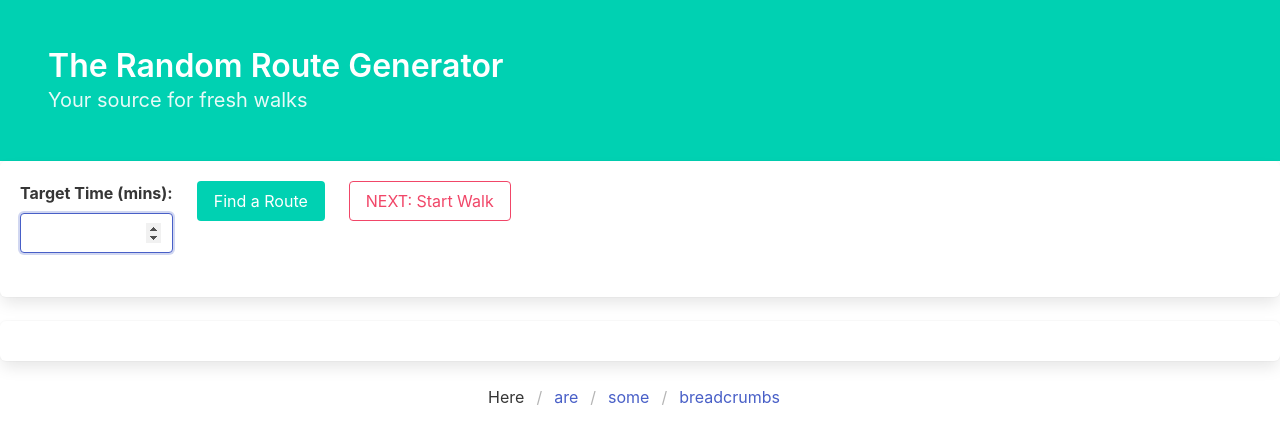
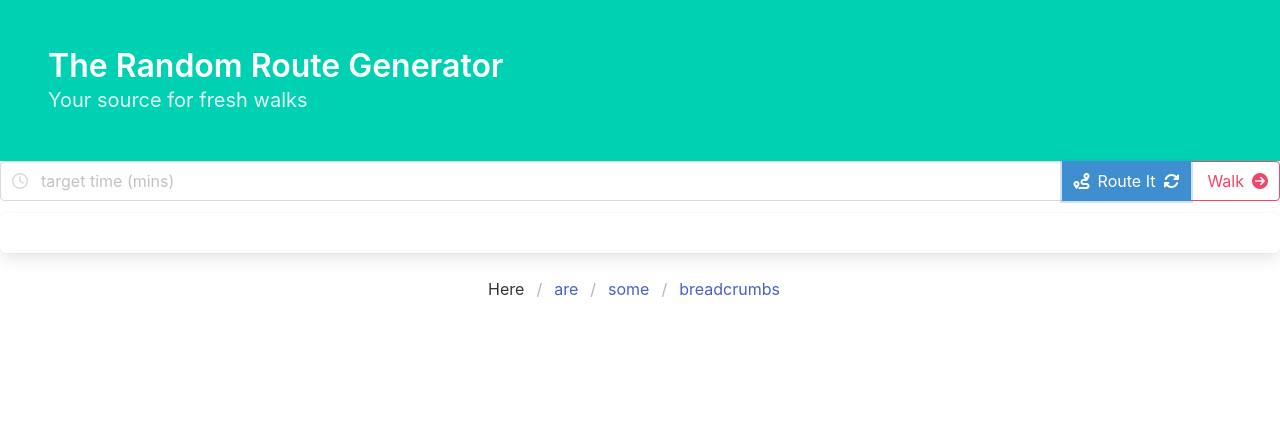
Before and after one commit to gnudrew/WalkFinder-geoDjango, a Django app: template templates/routegen.html in a window 1280 px wide. Shown: the top 444 px of the page. Run offline with Django 3.2, Linux system fonts and the light colour scheme; the template is opened without the code that fills it, so the values that code supplies are empty; some libraries are stand-ins or nearby versions.

Commit message:
learned Bulma; fixed buttons 🐉

```diff
--- a/templates/base.html
+++ b/templates/base.html
@@ -106,37 +106,41 @@
 
     <!-- Buttons -->
     <div class="box">
-        <p class="buttons is-1 is-mobile">
+        <div class="field is-grouped is-grouped-centered">
+            <p class="control">
                 <button id="btn_gps" class="button is-danger" autofocus>
                     <span class="icon">
                         <i class="fas fa-map-marker-alt"></i>
                     </span>
-                <span>Get my location</span>
+                    <span>My Location</span>
                 </button>
+            </p>
+            <p class="control">
                 <button id="btn_toggle" class="button is-info">
                     <span class="icon">
                         <i class="fas fa-keyboard"></i>
                     </span>
-                <span>Manual input</span>
                 </button>
+            </p>
+            <p class="control">
                 <a class="button is-danger is-outlined" href="/routegen/">
                     <span class="icon-text">
-                    <span>Next</span>
+                        <span>Routes</span>
                         <span class="icon">
                             <i class="fas fa-arrow-circle-right"></i>
                         </span>
                     </span>
                 </a>
+            </p>
         </div>
     </div>
 
     <form class="box is-hidden" id="mapgen" action="/mapgen/" method="POST"> {% csrf_token %}
-        <div class="columns">
-            <div class="column is-narrow">
         <div class="field">
-                    <label class="label" for="lat">Latitude:</label>
-                    <div class="control">
-                        <input class = "input"
+            <div class="control has-icons-left">
+                <input class="input"
+                    placeholder="latitude"
+                    title="latitude"
                     type="number"
                     id="lat"
                     name="lat"
@@ -145,14 +149,16 @@
                     step=".00001"
                     value="44.78488"
                     required>
+                <span class="icon is-left">
+                    <i class="fas fa-ruler-vertical"></i>
+                </span>
             </div>
         </div>
-            </div>
-            <div class="column is-narrow">
         <div class="field">
-                    <label class="label" for="lon">Longitude:</label>
-                    <div class="control">
+            <div class="control has-icons-left">
                 <input class="input"
+                    placeholder="longitude"
+                    title="longitude"
                     type="number"
                     id="lon"
                     name="lon"
@@ -161,10 +167,13 @@
                     step=".00001"
                     value="-93.14365"
                     required>
+                <span class="icon is-left">
+                    <i class="fas fa-ruler-horizontal"></i>
+                </span>
             </div>
         </div>
-            </div>
-            <div class="column is-narrow">
+        <div class="field is-grouped is-grouped-centered">
+            <div class="control">
                 <button class="button is-danger" type="submit">Show Map</button>
             </div>
         </div>
--- a/templates/routegen.html
+++ b/templates/routegen.html
@@ -24,13 +24,13 @@
 
 {{except_html|safe}}
 
-<form class="box" id="form_time" action="/routegen/" method="POST"> {% csrf_token %}
-    <div class="columns">
-        <div class="column is-narrow">
-            <div class="field">
-                <label class="label" for="target_time">Target Time (mins):</label>
-                <div class="control">
+<form class="" id="form_time" action="/routegen/" method="POST"> {% csrf_token %}
+    <div class="field has-addons is-centered">
+        <!-- <label class="label" for="target_time">Target Time (mins):</label> -->
+        <div class="control has-icons-left is-expanded">
             <input class = "input"
+                placeholder="target time (mins)"
+                title="target time (mins)"
                 onchange="check(this)"
                 type="number"
                 id="target_time"
@@ -39,25 +39,41 @@
                 max="120"
                 step="1"
                 required
-                        autofocus>
+                >
+            <span class="icon is-left">
+                <i class="far fa-clock"></i>
+            </span>
         </div>
+        <div class="control">
+            <button class="button is-info" id="submit_route" type="submit" autofocus>
+                <span class="icon">
+                    <i class="fas fa-route"></i>
+                </span>
+                <span>Route It</span>
+                <span class="icon">
+                    <i class="fas fa-sync-alt"></i>
+                </span>
+            </button>
         </div>
+        <div class="control">
+            <a class="button is-danger is-outlined" href="/walk">
+                <span>Walk</span>
+                <!-- <span class="icon is-medium">
+                    <i class="fas fa-walking"></i>
+                </span> -->
+                <span class="icon">
+                    <i class="fas fa-arrow-circle-right"></i>
+                </span>
+            </a>
         </div>
-        <div class="column is-narrow">
-            <div class="columns">
-                <div class="column is-narrow">
-                    <button class="button is-primary" id="abc" type="submit">Find a Route</button>
-                </div>
-                <div class="column is-narrow">
-                    <a class="button is-danger is-outlined" href="/walk">NEXT: Start Walk</a>
-                </div>
-            </div>
-        </div>
-
+        <!-- <p class="help">This is a form validation message</p> -->
     </div>
     <input id="is_new_time" name="is_new_time" type="hidden" value="0">
     <input id="is_first_request" name="is_first_request" type="hidden" value="1">
+
 </form>
+
+
 <!-- Handle is_first_request value -->
 {% if is_first_request == 0 %}
 <script>
```
Also changed, not shown: templates/walk.html (+9 -2 lines). Lines whose indentation alone changed are shown as unchanged.
